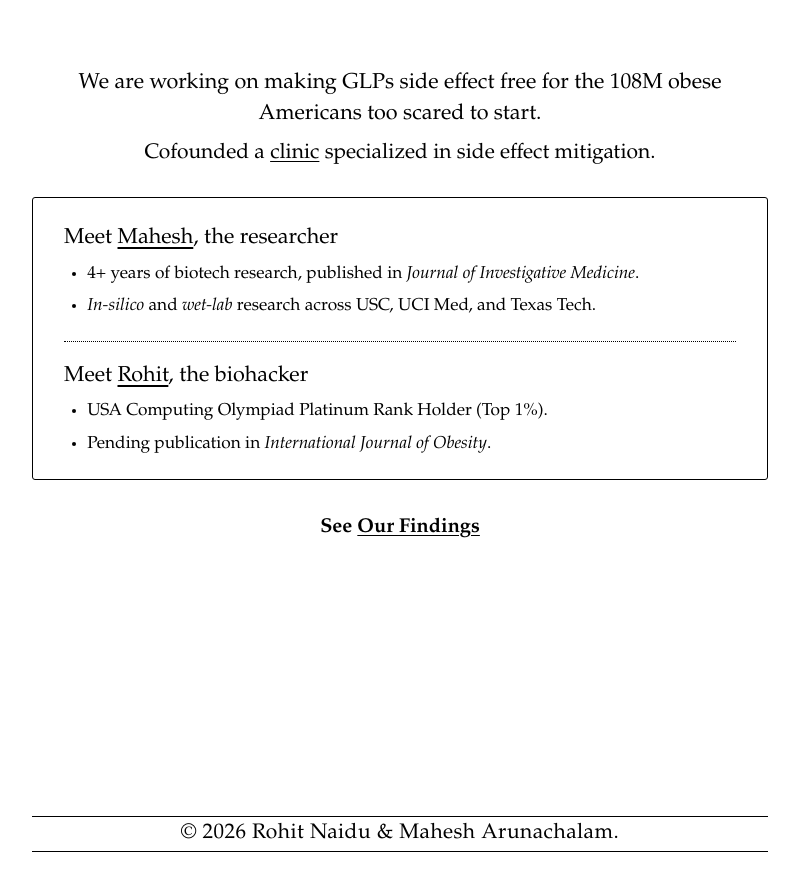
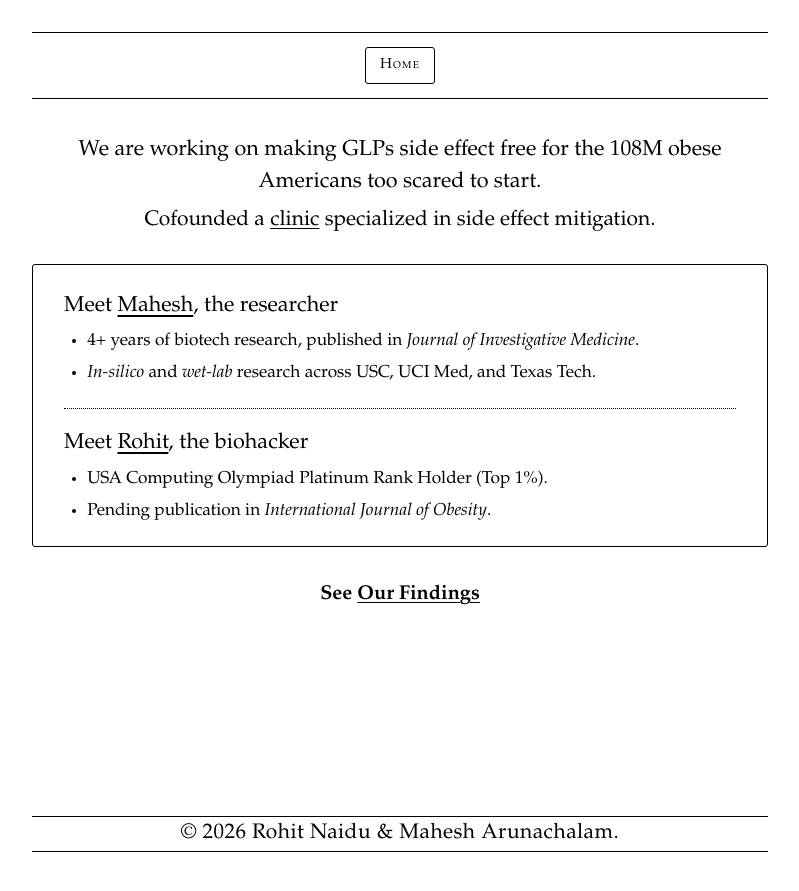
Before and after one commit to rohit-naidu/research-blog, a Jekyll site: the page built from index.html, in a window 1280 px wide. Shown: the top 891 px of the page, without its empty margins (240-1039 px from the left). Built offline with Jekyll 4.4.1, drawn with Linux system fonts in a browser that asks for light colours.

Commit message:
Add a simple Home link in the site header on every page.
Co-authored-by: Cursor <cursoragent@cursor.com>

```diff
--- a/_includes/header.html
+++ b/_includes/header.html
@@ -1,5 +1,8 @@
 <!--
-  Site header.
-  Intentionally empty so the homepage opens calmly with the main content.
-  If we ever want a quiet site title back, put a small <header> here.
+  Site header: one quiet Home link on every page.
 -->
+<header class="site-header" aria-label="Site navigation">
+  <nav class="site-nav" aria-label="Primary">
+    <a class="home-link" href="{{ '/' | relative_url }}">Home</a>
+  </nav>
+</header>
--- a/assets/css/style.css
+++ b/assets/css/style.css
@@ -119,6 +119,22 @@ body {
 .site-nav {
   display: flex;
   gap: 0.85rem;
+}
+
+.home-link {
+  border: 1px solid var(--rule);
+  border-radius: 3px;
+  color: var(--ink);
+  font-size: 0.9rem;
+  font-variant: small-caps;
+  letter-spacing: 0.08em;
+  padding: 0.35rem 0.9rem;
+  text-decoration: none;
+}
+
+.home-link:hover,
+.home-link:focus {
+  background: var(--paper-shadow);
 }
 
 .site-footer {
```
